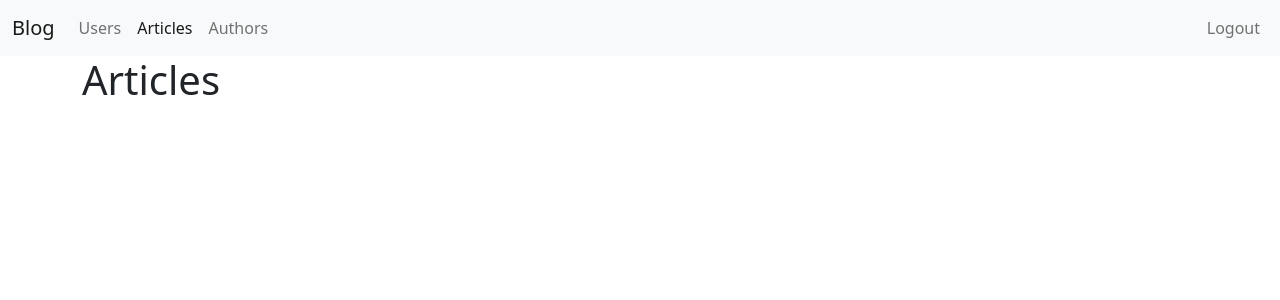
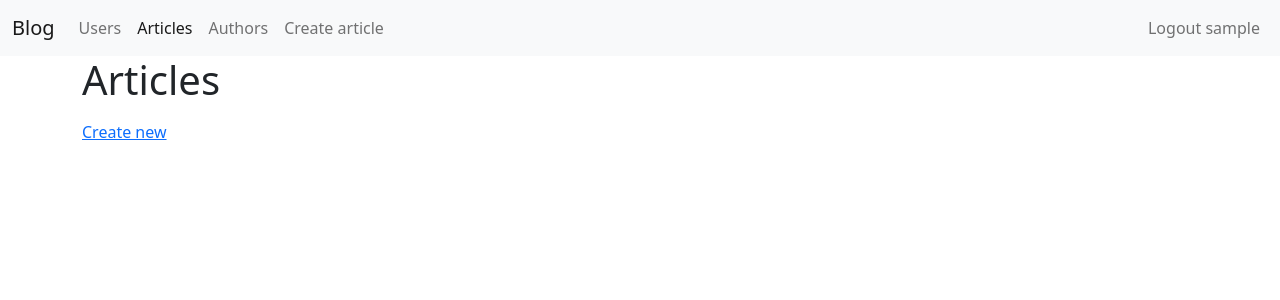
Before and after one commit to AnatoliiSyrchin/flask_project, a Flask app: page /articles/ in a window 1280 px wide. Shown: the top 300 px of the page. Run offline with Flask 3, Linux system fonts and the light colour scheme; the visitor is signed in with stand-in values (Sample User, id 1); data that the repository does not hold is empty; some libraries are stand-ins or nearby versions.

Commit message:
create article form

```diff
--- a/blog/articles/views.py
+++ b/blog/articles/views.py
@@ -1,46 +1,17 @@
-from flask import Blueprint, render_template
-from flask_login import login_required
+from flask import Blueprint, render_template, request, redirect, url_for
+from flask_login import login_required, current_user
 from werkzeug.exceptions import NotFound
-from blog.models import User, Article
+from blog.models import Article, User, Author
+from blog.forms.article import CreateArticleForm
+from blog.models.datebase import db
 
 articles_app = Blueprint("articles_app", __name__, url_prefix="/articles", static_folder='../static')
-
-# ARTICLES = {
-#     1: {
-#         'title': 'Flask',
-#         'text': 'Flask article text ____________\
-#             Lorem ipsum dolor sit amet, consectetur adipiscing elit,\
-#             sed do eiusmod tempor incididunt ut labore et dolore magna\
-#             aliqua. Ut enim ad minim veniam, quis nostrud exercitation\
-#             ullamco laboris nisi ut aliquip ex ea commodo consequat.',
-#         'author_id': 1
-#     },
-#     2: {
-#         'title': 'Django',
-#         'text': 'Django article text ____________\
-#             Lorem ipsum dolor sit amet, consectetur adipiscing elit,\
-#             sed do eiusmod tempor incididunt ut labore et dolore magna\
-#             aliqua. Ut enim ad minim veniam, quis nostrud exercitation\
-#             ullamco laboris nisi ut aliquip ex ea commodo consequat.',
-#         'author_id': 2
-#     },
-#     3: {
-#         'title': 'JSON:API',
-#         'text': 'JSON:API article text ____________\
-#             Lorem ipsum dolor sit amet, consectetur adipiscing elit,\
-#             sed do eiusmod tempor incididunt ut labore et dolore magna\
-#             aliqua. Ut enim ad minim veniam, quis nostrud exercitation\
-#             ullamco laboris nisi ut aliquip ex ea commodo consequat.',
-#         'author_id': 3
-#     },
-# }
 
 
 @articles_app.route("/", endpoint="list")
 def articles_list():
     articles = Article.query.all()
     return render_template("articles/list.html", articles=articles)
-
 
 @articles_app.route("/<int:article_id>/", endpoint="details")
 @login_required
@@ -50,3 +21,27 @@ def article_details(article_id: int):
         raise NotFound(f"Article #{article_id} doesn't exist!")
 
     return render_template('articles/details.html', article=article)
+
+@articles_app.route('/create', methods=['GET', 'POST'], endpoint='create')
+@login_required
+def create_article():
+    form = CreateArticleForm(request.form)
+    user = User.query.filter_by(id=current_user.id).one_or_none()
+
+    if request.method == 'POST' and form.validate_on_submit():
+        if not user.author:
+            author = Author(user_id=user.id)
+            db.session.add(author)
+            db.session.commit()
+            print('author created')
+        article = Article(title=form.title.data, text=form.text.data, author_id=user.author.id)
+        db.session.add(article)
+        try:
+            db.session.commit()
+        except IntegrityError:
+            current_app.logger.exception("Could not create a new article!")
+            error = "Could not create article!"
+        else:
+            return redirect(url_for("articles_app.details", article_id=article.id))
+
+    return render_template('articles/create.html', form=form, error=error)
--- a/blog/models/articles.py
+++ b/blog/models/articles.py
@@ -12,4 +12,4 @@ class Article(db.Model):
     created_at = Column(DateTime, default=datetime.utcnow())
     updated_at = Column(DateTime, default=datetime.utcnow(), onupdate=datetime.utcnow())
 
-    author = relationship('Author', back_populates='article')
+    author = relationship('Author', back_populates='articles')
--- a/blog/models/authors.py
+++ b/blog/models/authors.py
@@ -8,4 +8,4 @@ class Author(db.Model):
     user_id = Column(Integer, ForeignKey('user.id'), nullable=False)
 
     user = relationship('User', back_populates='author')
-    article = relationship('Article', back_populates='author')
+    articles = relationship('Article', back_populates='author')
--- a/blog/templates/articles/details.html
+++ b/blog/templates/articles/details.html
@@ -9,6 +9,7 @@
     <div class="col">
         <h1>{{ article.title }}</h1>
         <p>{{ article.text }}</p>
+	Published: {{ article.created_at }} <br>
         Author: <a href="{{ url_for('authors_app.details', author_id=article.author_id) }}">{{article.author.user.username}}</a>
         <div>
             <a href="{{ url_for('articles_app.list') }}">Back to articles list</a>
--- a/blog/templates/articles/list.html
+++ b/blog/templates/articles/list.html
@@ -15,6 +15,7 @@ Articles list
             </li>
             {% endfor %}
         </ul>
+	<a href="{{ url_for('articles_app.create') }}">Create new</a>
     </div>
 </div>
 {% endblock %}
--- a/blog/templates/navbar.html
+++ b/blog/templates/navbar.html
@@ -18,10 +18,13 @@
                     {{ label }}
                 </a>
                 {% endfor %}
+                {% if current_user.is_authenticated %}
+                <a class="nav-link" href="{{ url_for('articles_app.create') }}">Create article</a>
+                {% endif %}
             </div>
             <div class="navbar-nav ms-auto">
                 {% if current_user.is_authenticated %}
-                <a class="nav-link" href="{{ url_for('auth_app.logout') }}">Logout</a>
+                <a class="nav-link" href="{{ url_for('auth_app.logout') }}">Logout {{ (current_user.username) }}</a>
                 {% else %}
                 {% for (endpoint, label) in [('auth_app.register', 'Register'), ('auth_app.login', 'Login')] %}
                 <a href="{{ url_for(endpoint) }}"
```
Also changed, not shown: blog/forms/article.py (added, +8 -0 lines), blog/templates/articles/create.html (added, +27 -0 lines), blog/templates/authors/details.html (+7 -2 lines).
